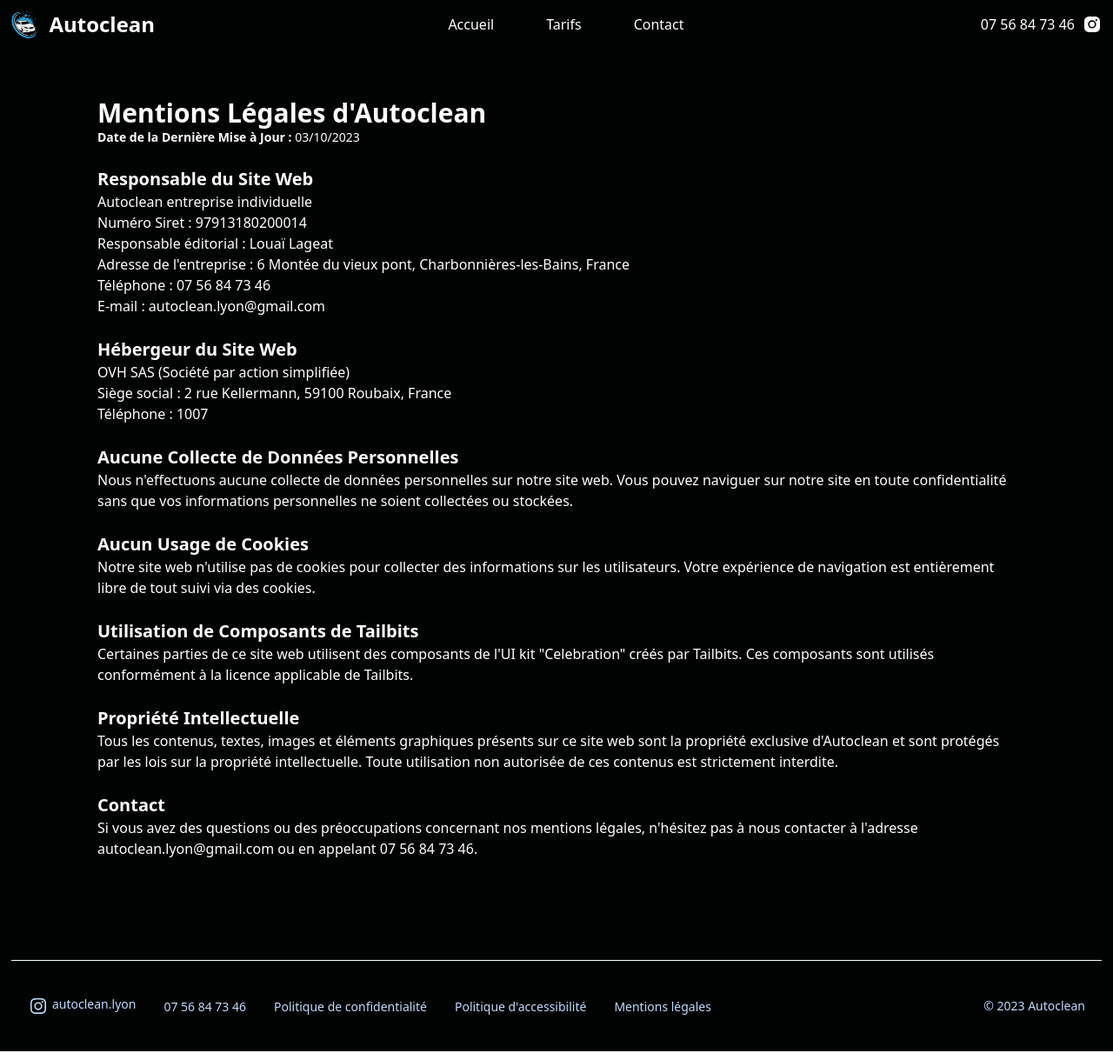
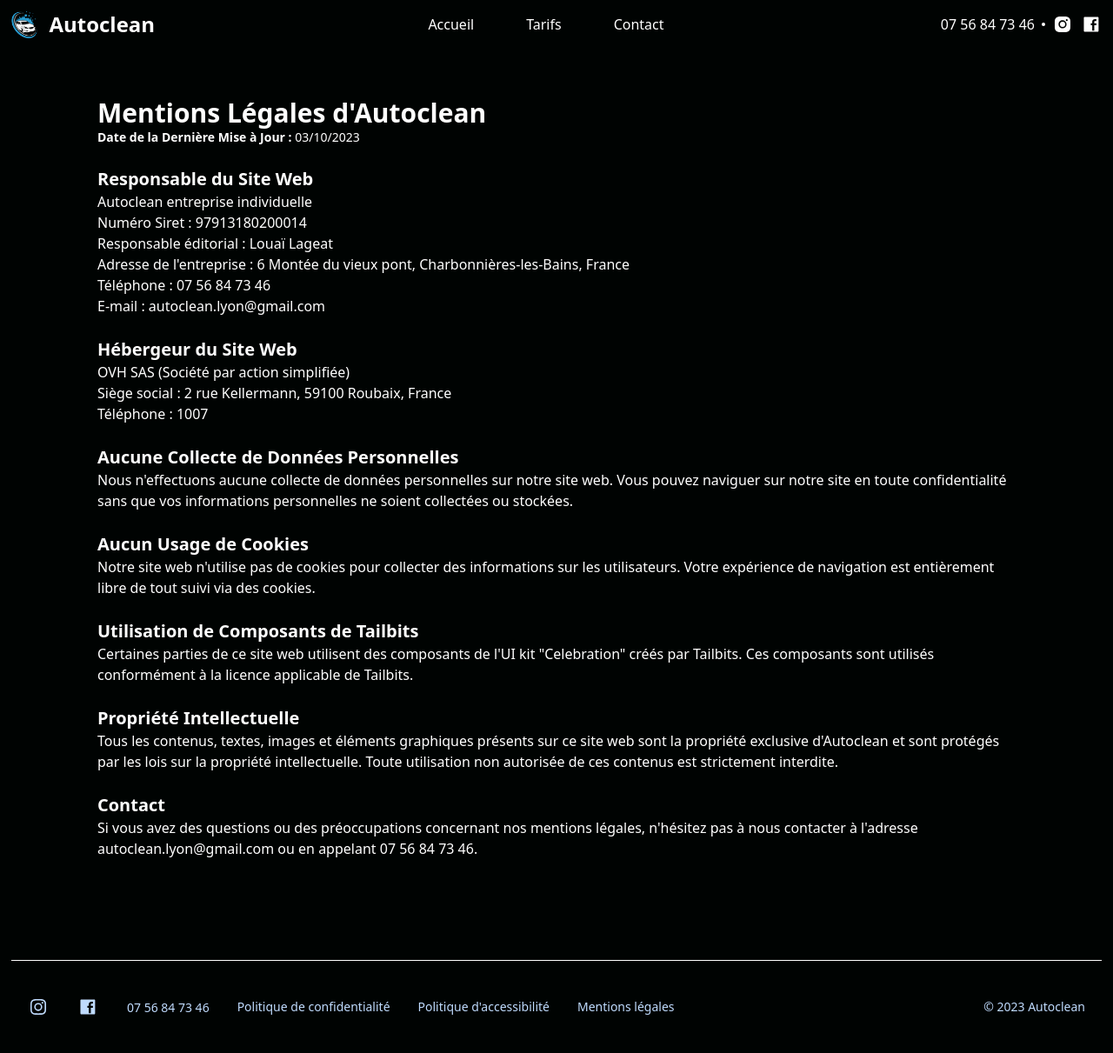
Before and after one commit to y28lyn/autoclean, a React (Vite) app: page /mention_legales in a window 1280 px wide. Shown: the whole page at 87% size. Built offline with nearby package versions, Linux system fonts and the light colour scheme.

Commit message:
facebook added

```diff
--- a/src/components/footer/Footer.tsx
+++ b/src/components/footer/Footer.tsx
@@ -26,12 +26,35 @@ const Footer = () => {
                         <circle cx="16.806" cy="7.207" r="1.078"></circle>
                         <path d="M20.533 6.111A4.605 4.605 0 0 0 17.9 3.479a6.606 6.606 0 0 0-2.186-.42c-.963-.042-1.268-.054-3.71-.054s-2.755 0-3.71.054a6.554 6.554 0 0 0-2.184.42 4.6 4.6 0 0 0-2.633 2.632 6.585 6.585 0 0 0-.419 2.186c-.043.962-.056 1.267-.056 3.71 0 2.442 0 2.753.056 3.71.015.748.156 1.486.419 2.187a4.61 4.61 0 0 0 2.634 2.632 6.584 6.584 0 0 0 2.185.45c.963.042 1.268.055 3.71.055s2.755 0 3.71-.055a6.615 6.615 0 0 0 2.186-.419 4.613 4.613 0 0 0 2.633-2.633c.263-.7.404-1.438.419-2.186.043-.962.056-1.267.056-3.71s0-2.753-.056-3.71a6.581 6.581 0 0 0-.421-2.217zm-1.218 9.532a5.043 5.043 0 0 1-.311 1.688 2.987 2.987 0 0 1-1.712 1.711 4.985 4.985 0 0 1-1.67.311c-.95.044-1.218.055-3.654.055-2.438 0-2.687 0-3.655-.055a4.96 4.96 0 0 1-1.669-.311 2.985 2.985 0 0 1-1.719-1.711 5.08 5.08 0 0 1-.311-1.669c-.043-.95-.053-1.218-.053-3.654 0-2.437 0-2.686.053-3.655a5.038 5.038 0 0 1 .311-1.687c.305-.789.93-1.41 1.719-1.712a5.01 5.01 0 0 1 1.669-.311c.951-.043 1.218-.055 3.655-.055s2.687 0 3.654.055a4.96 4.96 0 0 1 1.67.311 2.991 2.991 0 0 1 1.712 1.712 5.08 5.08 0 0 1 .311 1.669c.043.951.054 1.218.054 3.655 0 2.436 0 2.698-.043 3.654h-.011z"></path>
                       </svg>
-                      <p className="text-[12px] md:text-sm text-blue-200 transition-all duration-200 hover:text-white">
-                        autoclean.lyon
-                      </p>
                     </a>
                   </li>
-                  <li>
+                  <li className="-mt-[3px] md:-mt-[1px]">
+                    <a
+                      className="flex flex-row gap-x-1 text-blue-200 transition-all duration-200 hover:text-white"
+                      href="https://www.facebook.com/profile.php?id=61552207017452"
+                      target="blank"
+                    >
+                      <svg
+                        fill="currentColor"
+                        width="26"
+                        height="26"
+                        viewBox="-5.5 0 32 32"
+                        version="1.1"
+                        xmlns="http://www.w3.org/2000/svg"
+                      >
+                        <g id="SVGRepo_bgCarrier" stroke-width="0"></g>
+                        <g
+                          id="SVGRepo_tracerCarrier"
+                          stroke-linecap="round"
+                          stroke-linejoin="round"
+                        ></g>
+                        <g id="SVGRepo_iconCarrier">
+                          <path d="M1.188 5.594h18.438c0.625 0 1.188 0.563 1.188 1.188v18.438c0 0.625-0.563 1.188-1.188 1.188h-18.438c-0.625 0-1.188-0.563-1.188-1.188v-18.438c0-0.625 0.563-1.188 1.188-1.188zM14.781 17.281h2.875l0.125-2.75h-3v-2.031c0-0.781 0.156-1.219 1.156-1.219h1.75l0.063-2.563s-0.781-0.125-1.906-0.125c-2.75 0-3.969 1.719-3.969 3.563v2.375h-2.031v2.75h2.031v7.625h2.906v-7.625z"></path>{" "}
+                        </g>
+                      </svg>
+                    </a>
+                  </li>
+                  <li className="-mt-[3px] md:mt-0">
                     <a
                       href="tel:07 56 84 73 46"
                       className="text-[12px] md:text-sm text-blue-200 transition-all duration-200 hover:text-white"
@@ -40,8 +63,8 @@ const Footer = () => {
                     </a>
                   </li>
                 </ul>
-                <div className="md:hidden w-full bg-white h-[0.5px] px-2 my-4 mx-auto"></div>
-                <ul className="flex flex-row justify-start gap-x-8 gap-y-2">
+                <div className="md:hidden w-full bg-white h-[0.8px] px-2 my-4 mx-auto"></div>
+                <ul className="flex flex-row justify-start gap-x-8 gap-y-2 md:mb-[2px]">
                   <li>
                     <Link
                       to="/politique_confidentialite"
--- a/src/components/header/Navbar.tsx
+++ b/src/components/header/Navbar.tsx
@@ -69,7 +69,8 @@ const Navbar: React.FC = () => {
           </Link>
         </div>
         <div className="flex md:order-2">
-          <p className="text-white md:block hidden">07 56 84 73 46 </p>
+          <p className="text-white md:block hidden">07 56 84 73 46</p>
+          <span className="ml-2 bg-white my-auto rounded-2xl w-1 h-1 hidden md:block"></span>
           <a
             className="text-white ml-2 md:block hidden"
             href="https://www.instagram.com/autoclean.lyon/"
@@ -86,6 +87,31 @@ const Navbar: React.FC = () => {
               <circle cx="11.994" cy="11.979" r="3.003"></circle>
             </svg>
           </a>
+          <a
+            className="text-white ml-2 -mt-[1px] md:block hidden"
+            href="https://www.facebook.com/profile.php?id=61552207017452"
+            target="blank"
+          >
+            <svg
+              fill="white"
+              width="26"
+              height="26"
+              viewBox="-5.5 0 32 32"
+              version="1.1"
+              xmlns="http://www.w3.org/2000/svg"
+            >
+              <g id="SVGRepo_bgCarrier" stroke-width="0"></g>
+              <g
+                id="SVGRepo_tracerCarrier"
+                stroke-linecap="round"
+                stroke-linejoin="round"
+              ></g>
+              <g id="SVGRepo_iconCarrier">
+                <path d="M1.188 5.594h18.438c0.625 0 1.188 0.563 1.188 1.188v18.438c0 0.625-0.563 1.188-1.188 1.188h-18.438c-0.625 0-1.188-0.563-1.188-1.188v-18.438c0-0.625 0.563-1.188 1.188-1.188zM14.781 17.281h2.875l0.125-2.75h-3v-2.031c0-0.781 0.156-1.219 1.156-1.219h1.75l0.063-2.563s-0.781-0.125-1.906-0.125c-2.75 0-3.969 1.719-3.969 3.563v2.375h-2.031v2.75h2.031v7.625h2.906v-7.625z"></path>{" "}
+              </g>
+            </svg>
+          </a>
+
           <button
             data-collapse-toggle="navbar-sticky"
             type="button"
@@ -167,6 +193,7 @@ const Navbar: React.FC = () => {
                 <li>
                   <p className="block py-2 pl-3 pr-4">07 56 84 73 46</p>
                 </li>
+                <div className="flex flex-row">
                   <li>
                     <a
                       className="block py-2 pr-4 ml-2 "
@@ -185,6 +212,33 @@ const Navbar: React.FC = () => {
                       </svg>
                     </a>
                   </li>
+                  <li className="-ml-2">
+                    <a
+                      className="block py-2 pr-4 ml-2 -mt-[1px]"
+                      href="https://www.facebook.com/profile.php?id=61552207017452"
+                      target="blank"
+                    >
+                      <svg
+                        fill="white"
+                        width="26"
+                        height="26"
+                        viewBox="-5.5 0 32 32"
+                        version="1.1"
+                        xmlns="http://www.w3.org/2000/svg"
+                      >
+                        <g id="SVGRepo_bgCarrier" stroke-width="0"></g>
+                        <g
+                          id="SVGRepo_tracerCarrier"
+                          stroke-linecap="round"
+                          stroke-linejoin="round"
+                        ></g>
+                        <g id="SVGRepo_iconCarrier">
+                          <path d="M1.188 5.594h18.438c0.625 0 1.188 0.563 1.188 1.188v18.438c0 0.625-0.563 1.188-1.188 1.188h-18.438c-0.625 0-1.188-0.563-1.188-1.188v-18.438c0-0.625 0.563-1.188 1.188-1.188zM14.781 17.281h2.875l0.125-2.75h-3v-2.031c0-0.781 0.156-1.219 1.156-1.219h1.75l0.063-2.563s-0.781-0.125-1.906-0.125c-2.75 0-3.969 1.719-3.969 3.563v2.375h-2.031v2.75h2.031v7.625h2.906v-7.625z"></path>{" "}
+                        </g>
+                      </svg>
+                    </a>
+                  </li>
+                </div>
               </ul>
             </div>
           )}
```
Lines whose indentation alone changed are shown as unchanged.
